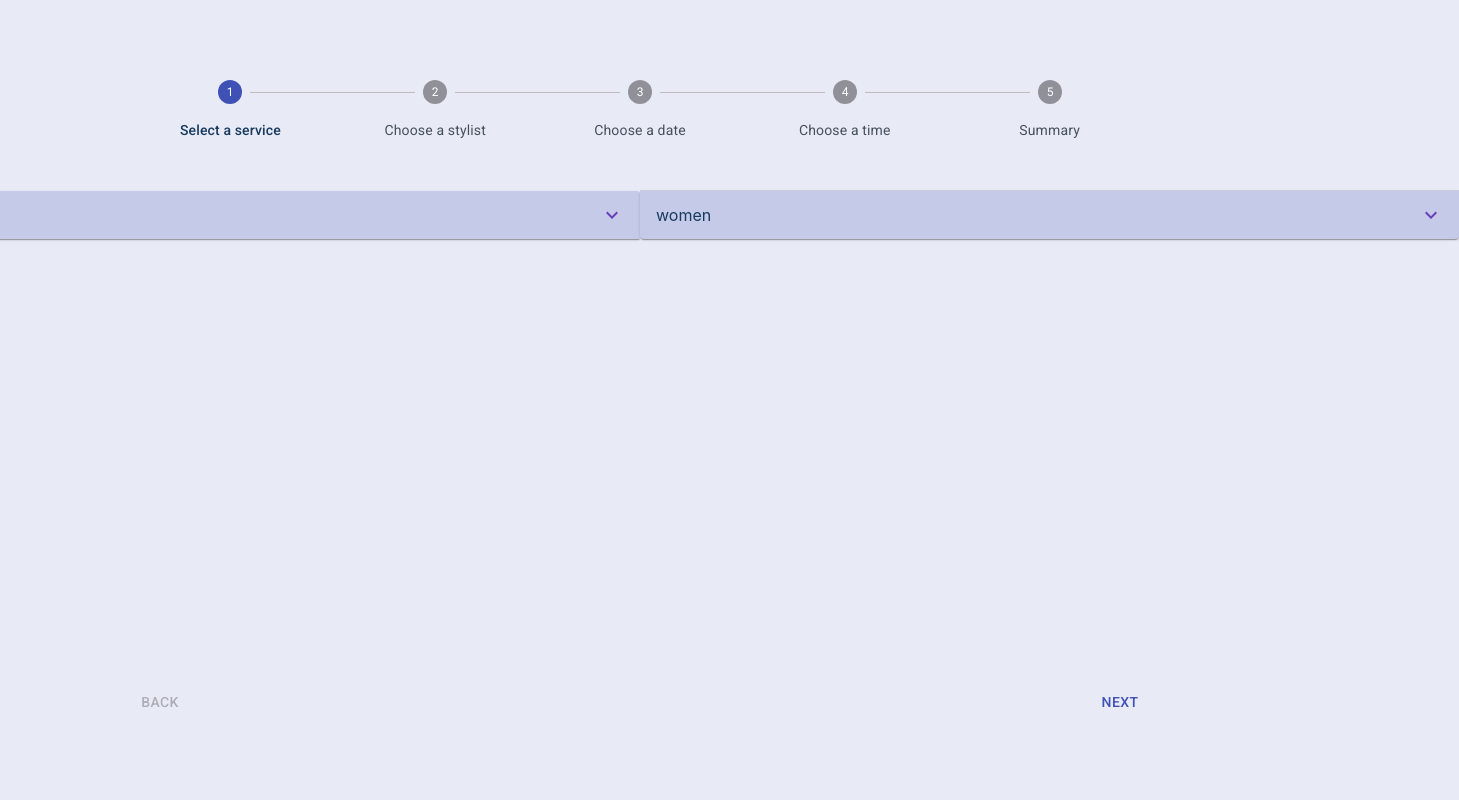
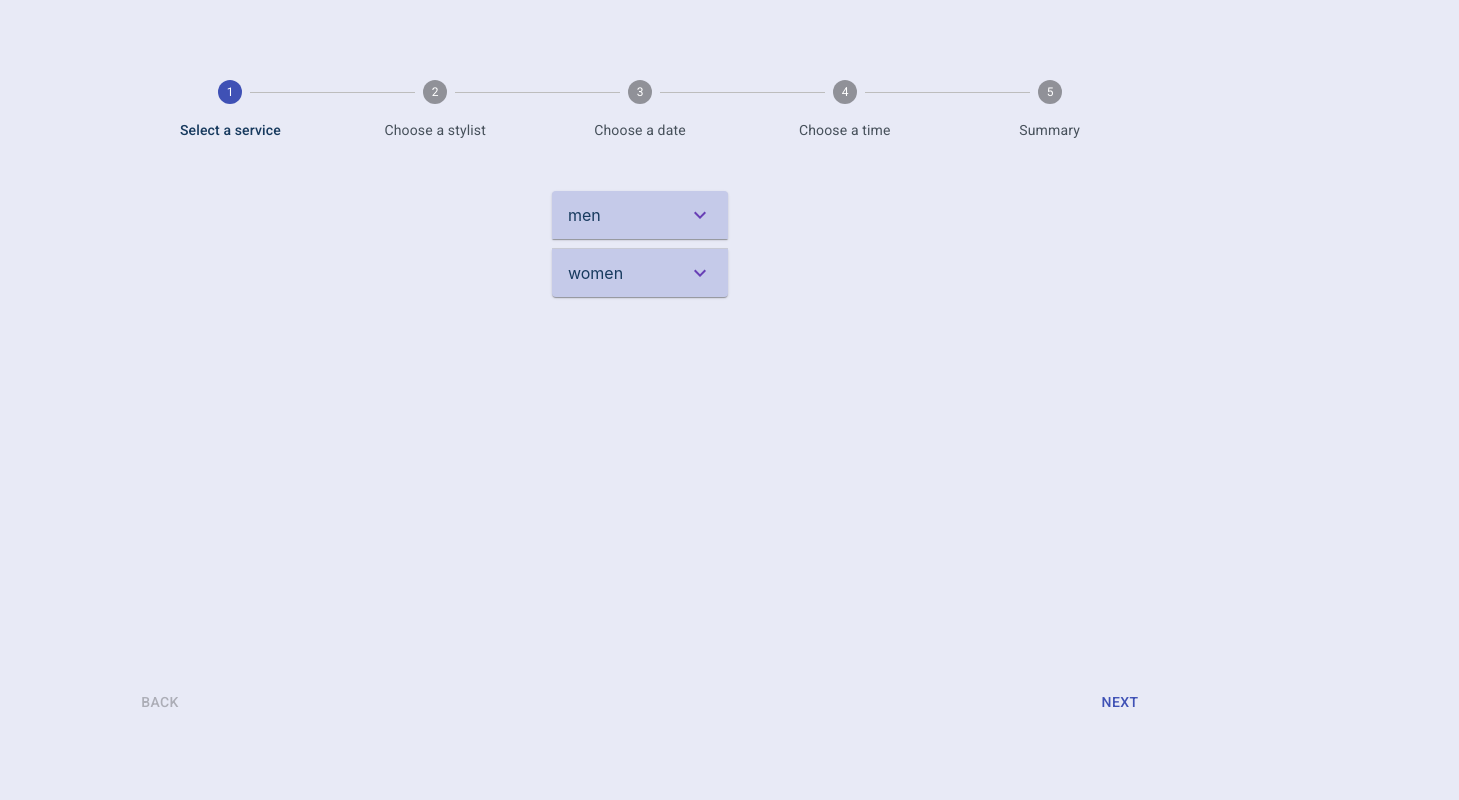
Before and after one commit to dylncheng/square-booking-application, a Next.js app: page / in a window 1280 px wide. Shown: the top 800 px of the page, 1459 px wide, since content can reach past the window. Built offline with nearby package versions, Linux system fonts and the light colour scheme.

Commit message:
added prop support for services

```diff
--- a/components/form/Employee.js
+++ b/components/form/Employee.js
@@ -6,7 +6,6 @@ import FormControlLabel from '@mui/material/FormControlLabel';
 import FormControl from '@mui/material/FormControl';
 import FormLabel from '@mui/material/FormLabel';
 import React from 'react'
-import { Box } from '@mui/system';
 
 
 export default function Employee({ employees }) {
@@ -24,7 +23,7 @@ export default function Employee({ employees }) {
                           <FormControlLabel value={employee.name} control={<Radio />} label={
                             <>
                               <Typography>
-                                <strong>{"Length of Experiennce: "}</strong>
+                                <strong>{"Length of Experience: "}</strong>
                                 {employee.experience}
                               </Typography>
                               <Typography component="p">
--- a/components/form/Services.js
+++ b/components/form/Services.js
@@ -1,4 +1,5 @@
 import { Accordion, AccordionDetails, AccordionSummary } from '@mui/material'
+import { Box } from '@mui/system';
 import ExpandMoreIcon from '@mui/icons-material/ExpandMore';
 import Radio from '@mui/material/Radio';
 import RadioGroup from '@mui/material/RadioGroup';
@@ -6,6 +7,7 @@ import FormControlLabel from '@mui/material/FormControlLabel';
 import FormControl from '@mui/material/FormControl';
 import FormLabel from '@mui/material/FormLabel';
 import React from 'react'
+
 
 const services = {
 
@@ -16,33 +18,36 @@ const services = {
 export default function Services({ services }) {
     return (
         <>
+            <FormControl>
+                <RadioGroup
+                    aria-labelledby="demo-radio-buttons-group-label"
+                    defaultValue="none"
+                    name="service"
+                >
                 { Object.keys(services).map((name) => {
                     return (
-                    <Accordion sx={{ minWidth: '80%' }} color="secondary">
+                        <Accordion sx={{ minWidth: '80%', mb:"10px" }} color="secondary">
                             <AccordionSummary
                                 expandIcon={<ExpandMoreIcon />}
                             >
                                 {name}
                             </AccordionSummary>
                             <AccordionDetails>
-                            <RadioGroup
-                                aria-labelledby="demo-radio-buttons-group-label"
-                                defaultValue={name}
-                                name="service"
-                            >
                                     {services[name].map((service) => {
                                         return(
+                                            <Box>
                                                 <FormControlLabel value={service} control={<Radio />} label={service} />
+                                            </Box>
                                         )
-
                                     })}
-                            </RadioGroup>
                             </AccordionDetails>
-
-
                         </Accordion>
                         )
                     }) }
+                </RadioGroup>
+            </FormControl>
         </>
+
+
     )
 }
```
Lines whose indentation alone changed are shown as unchanged.
